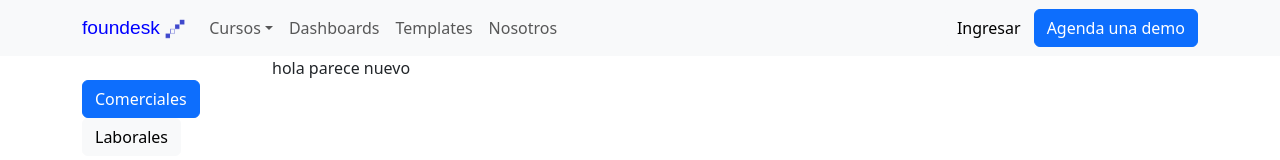
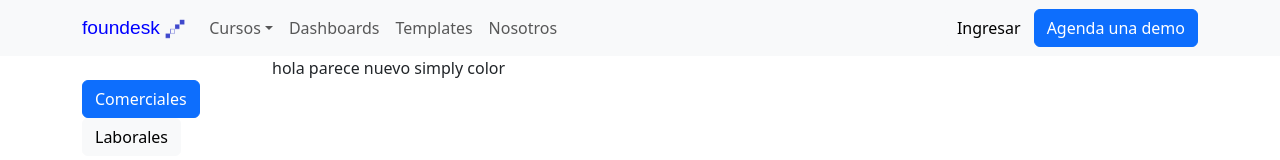
Before and after one commit to Cristianibanezvillarroel/foundesk, a React (Vite) app: page /#/templates in a window 1280 px wide. Shown: the top 160 px of the page. Built offline with nearby package versions, Linux system fonts and the light colour scheme; no server answers.

Commit message:
era el seteo de variable en un bucle

```diff
--- a/src/components/templates/TemplatesData.jsx
+++ b/src/components/templates/TemplatesData.jsx
@@ -9,13 +9,14 @@ export const TemplatesData = ({ templatesCategory, data }) => {
     console.log(data)
 
     let arrayItems = []
-    let category = ''
+    let category = []
     let itera1 = Object.entries(data)
         .forEach(([key, value]) => {
 
             let itera2 = Object.entries(value)
                 .forEach(([key2, value2]) => {
 
+                    category.push(value2.categoria)
                     let items = value2.items
 
                     let itera3 = Object.entries(items)
@@ -26,10 +27,11 @@ export const TemplatesData = ({ templatesCategory, data }) => {
                         })
 
                 })
-                setDataItems(arrayItems)
+
         });
 
-        console.log(dataItems)
+        console.log(arrayItems)
+        console.log(category)
     /*const [dataTemplates, setDataTemplates] = useState([])
 
     useEffect(() => {
@@ -64,7 +66,7 @@ export const TemplatesData = ({ templatesCategory, data }) => {
     const textTemplateTypeLaboral = 'Con Foundesk accedes a plantillas de uso frecuente en la gestión de tus colaboradores, ayudándote a formalizar actividades de caracter rutinario tales como vacaciones, anexos de contrato, entre otros.'
     return (
         <>
-            <div>hola parece nuevo</div>
+            <div>hola parece nuevo simply color</div>
         </>
     )
 }
```
